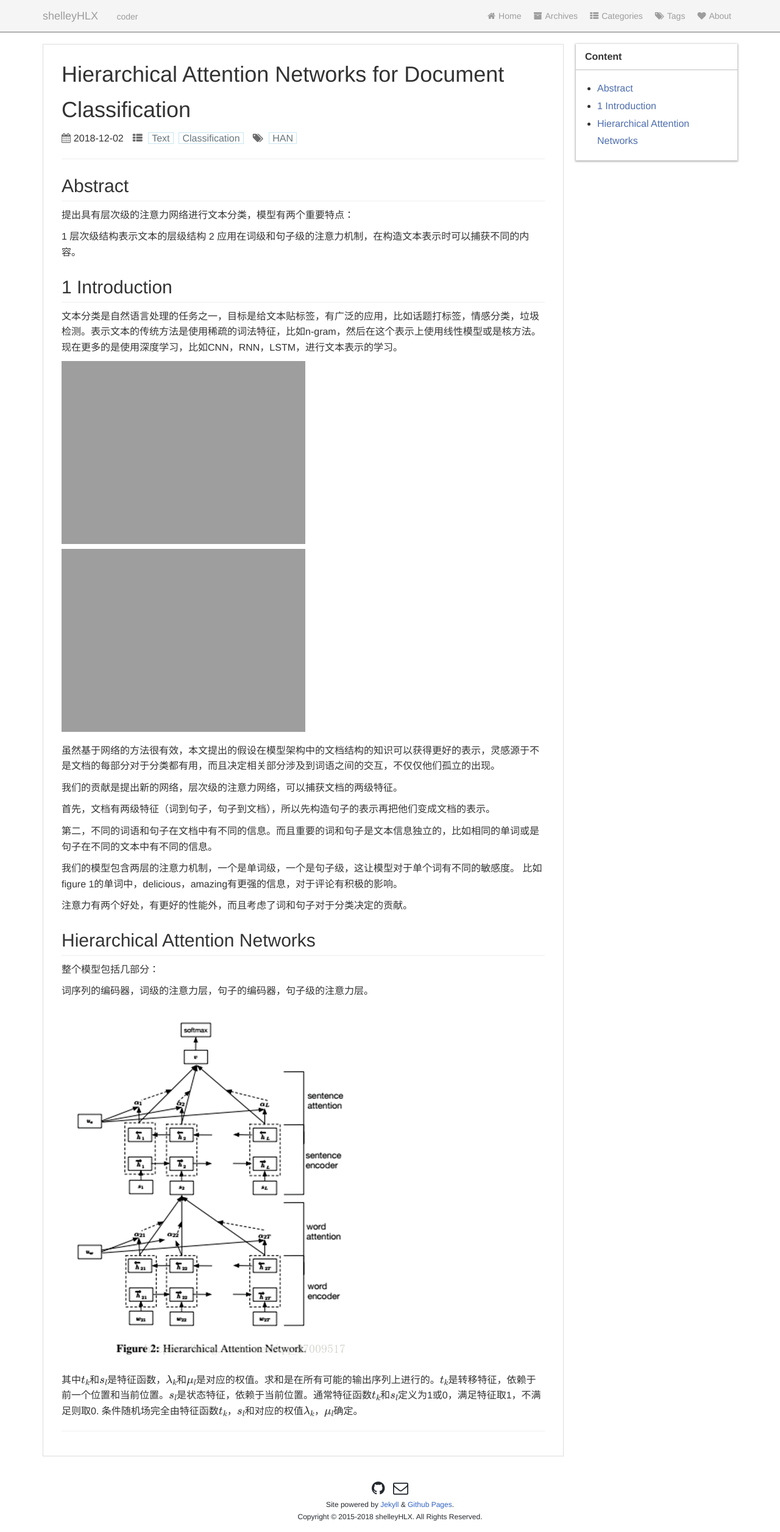
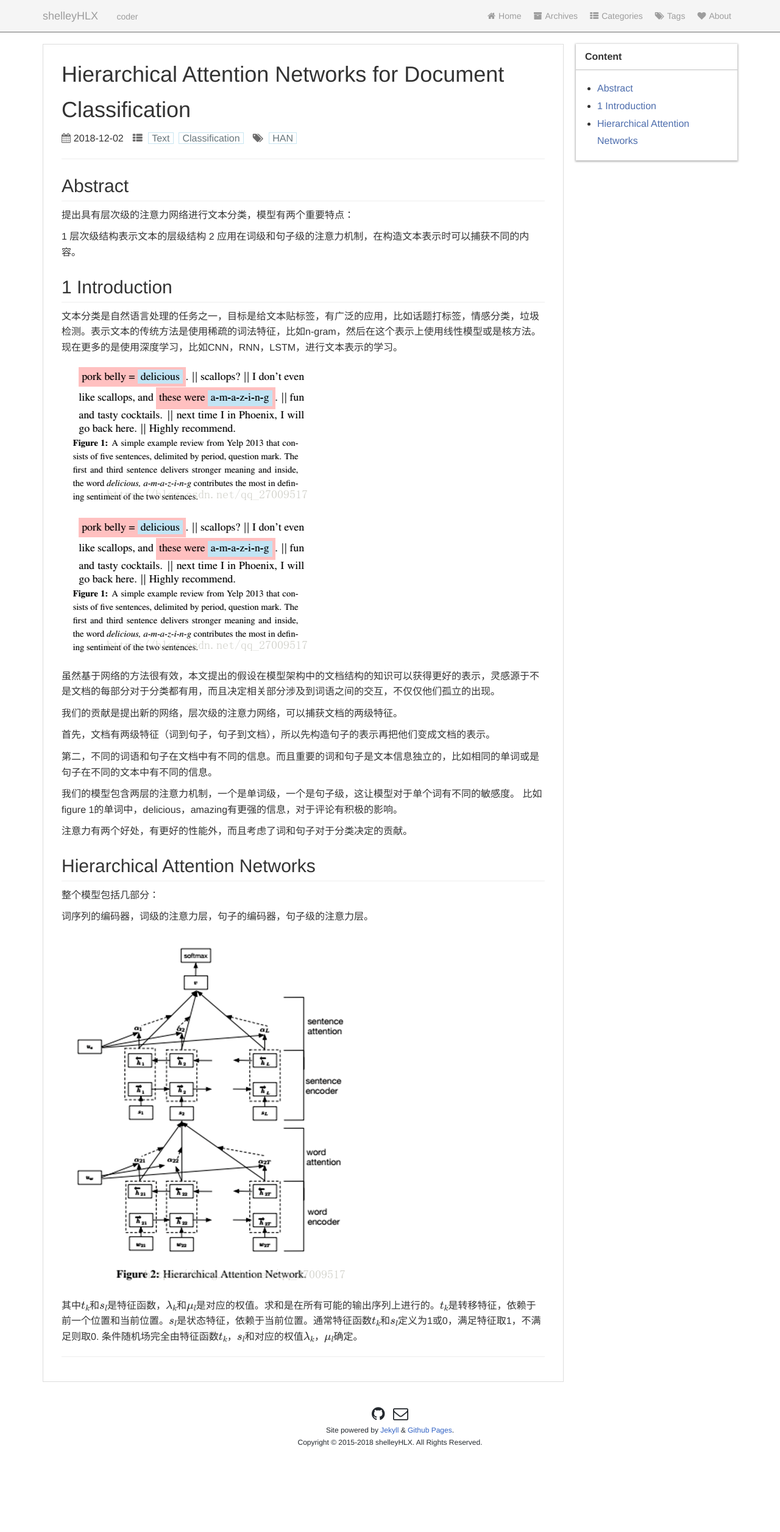
Before and after one commit to shelleyHLX/shelleyHLX.github.io, a Jekyll site: the page built from _posts/2018-12-2-Hierarchical-Attention-Networks-for-Document-Classification.markdown, in a window 1280 px wide. Shown: the whole page at 61% size. Built offline with Jekyll 4.4.1, drawn with Linux system fonts in a browser that asks for light colours; formulas are drawn with MathJax 3; after the commit the page ends 2390 px from its top, so only the background shows below that.

Commit message:
Update 2018-12-2-Hierarchical-Attention-Networks-for-Document-Classification.markdown

```diff
--- a/_posts/2018-12-2-Hierarchical-Attention-Networks-for-Document-Classification.markdown
+++ b/_posts/2018-12-2-Hierarchical-Attention-Networks-for-Document-Classification.markdown
@@ -17,8 +17,8 @@ tags: HAN
 ## 1 Introduction
 文本分类是自然语言处理的任务之一，目标是给文本贴标签，有广泛的应用，比如话题打标签，情感分类，垃圾检测。表示文本的传统方法是使用稀疏的词法特征，比如n-gram，然后在这个表示上使用线性模型或是核方法。现在更多的是使用深度学习，比如CNN，RNN，LSTM，进行文本表示的学习。
 
-![image](http://shelleyHLX.github.io/assets/text_classification/han_1.png)
-<img src="http://shelleyHLX.github.io/assets/text_classification/han_1.png">
+![image](http://shelleyHLX.github.io/assets/TextClassification/han_1.png)
+<img src="http://shelleyHLX.github.io/assets/TextClassification/han_1.png">
 
 虽然基于网络的方法很有效，本文提出的假设在模型架构中的文档结构的知识可以获得更好的表示，灵感源于不是文档的每部分对于分类都有用，而且决定相关部分涉及到词语之间的交互，不仅仅他们孤立的出现。
 
```
